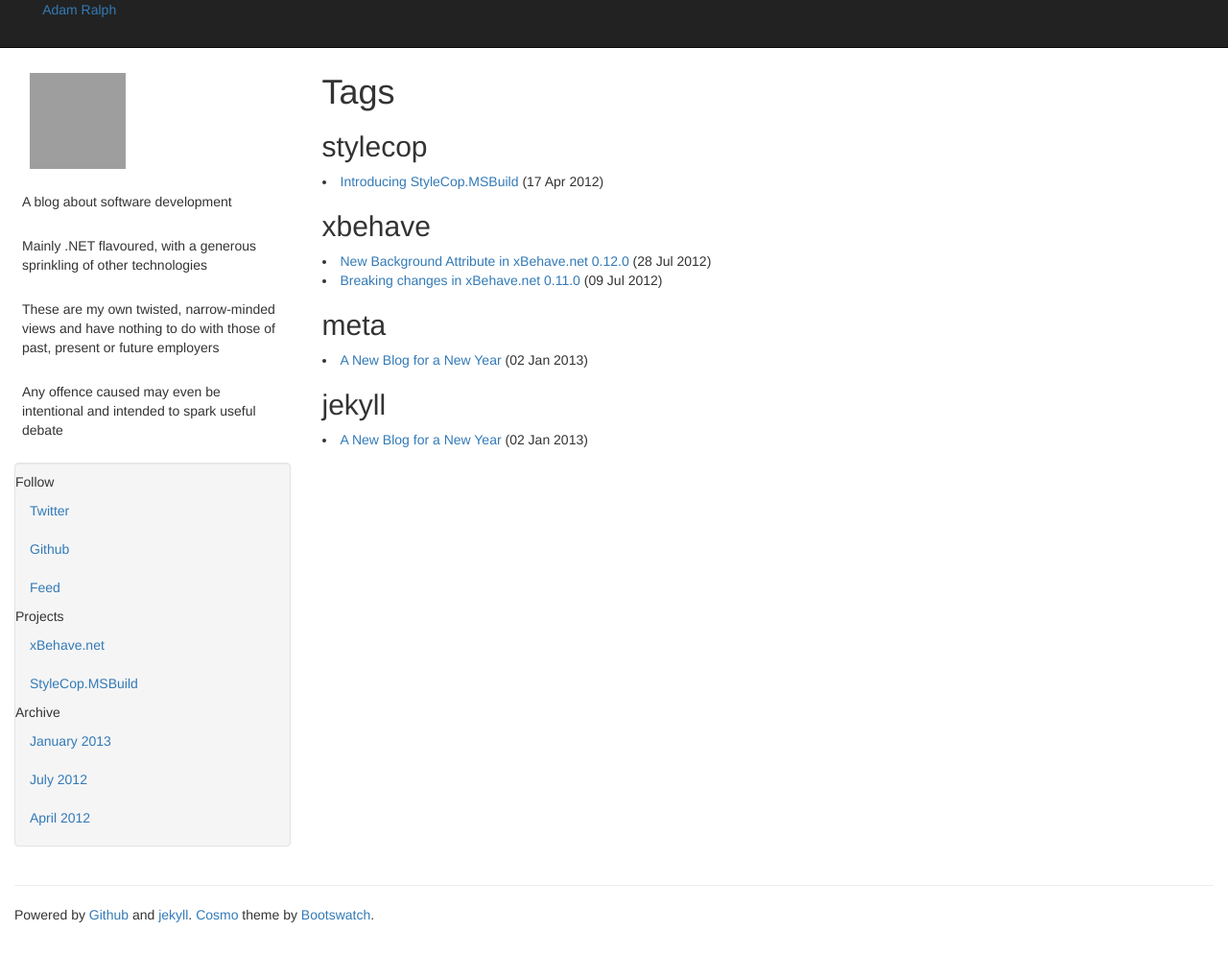
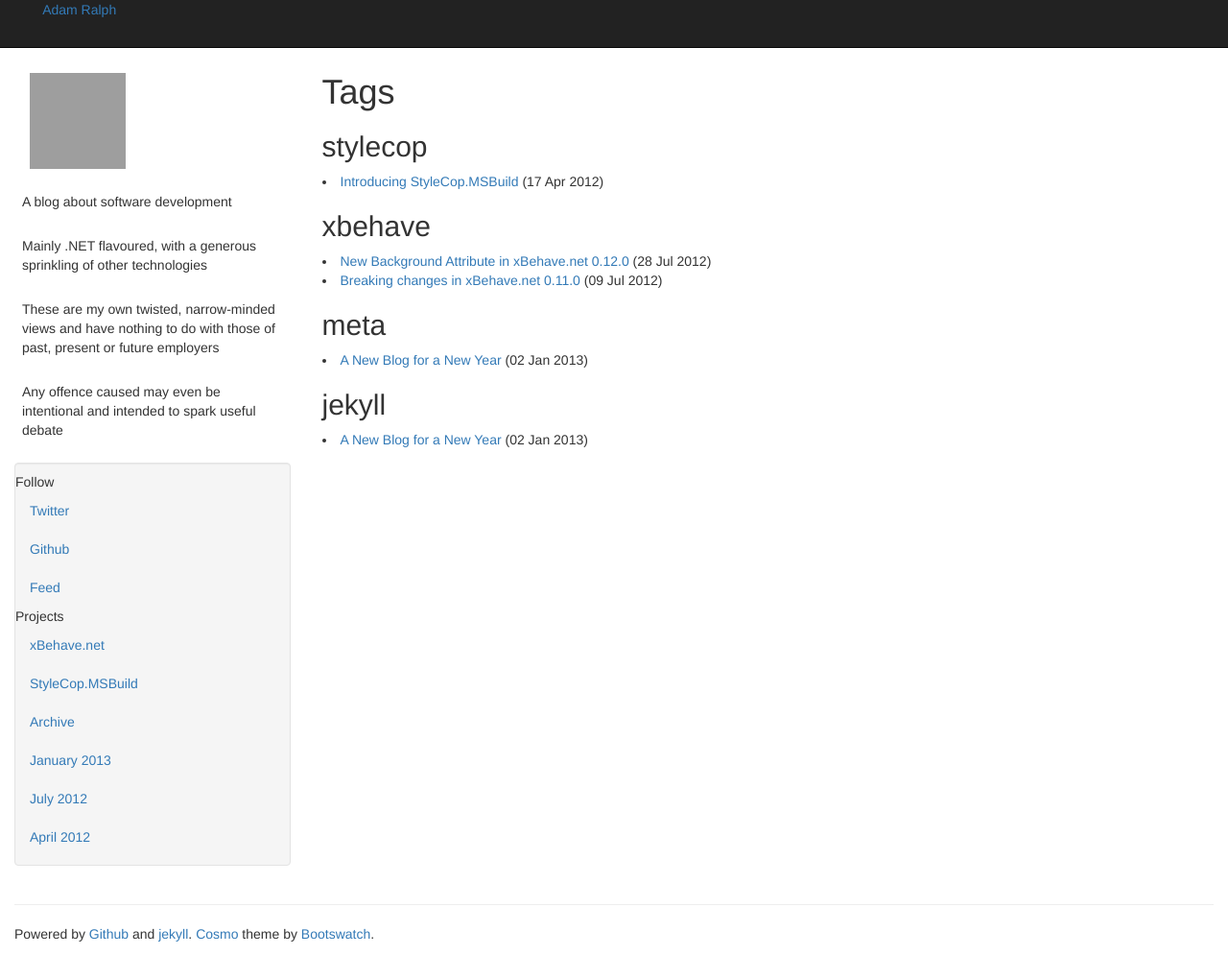
Before and after one commit to adamralph/adamralph.github.com, a Jekyll site: the page built from tags.html, in a window 1280 px wide and 1033 px high. Shown: the top 1020 px of the window at 96% size. Built offline with Jekyll 4.4.1, drawn with Linux system fonts in a browser that asks for light colours; nearby versions of some CDN libraries; library files that are not in the unit come from our copies; Markdown is read by kramdown in place of the engine named in the settings; grey boxes are pictures that could not be loaded.

Commit message:
made navbar archive into a link

```diff
--- a/_layouts/default.html
+++ b/_layouts/default.html
@@ -178,7 +178,9 @@
               <li>
                 <a href="http://bitbucket.org/adamralph/stylecop-msbuild">StyleCop.MSBuild</a>
               </li>
-              <li class="nav-header">Archive</li>
+              <li class="nav-header">
+                <a href="/archive">Archive</a>
+              </li>
           {% for post in site.posts %}
             {% capture postmonth %}{{ post.date | date: "%B" }}{% endcapture %}
             {% if postmonth != month %}
```
